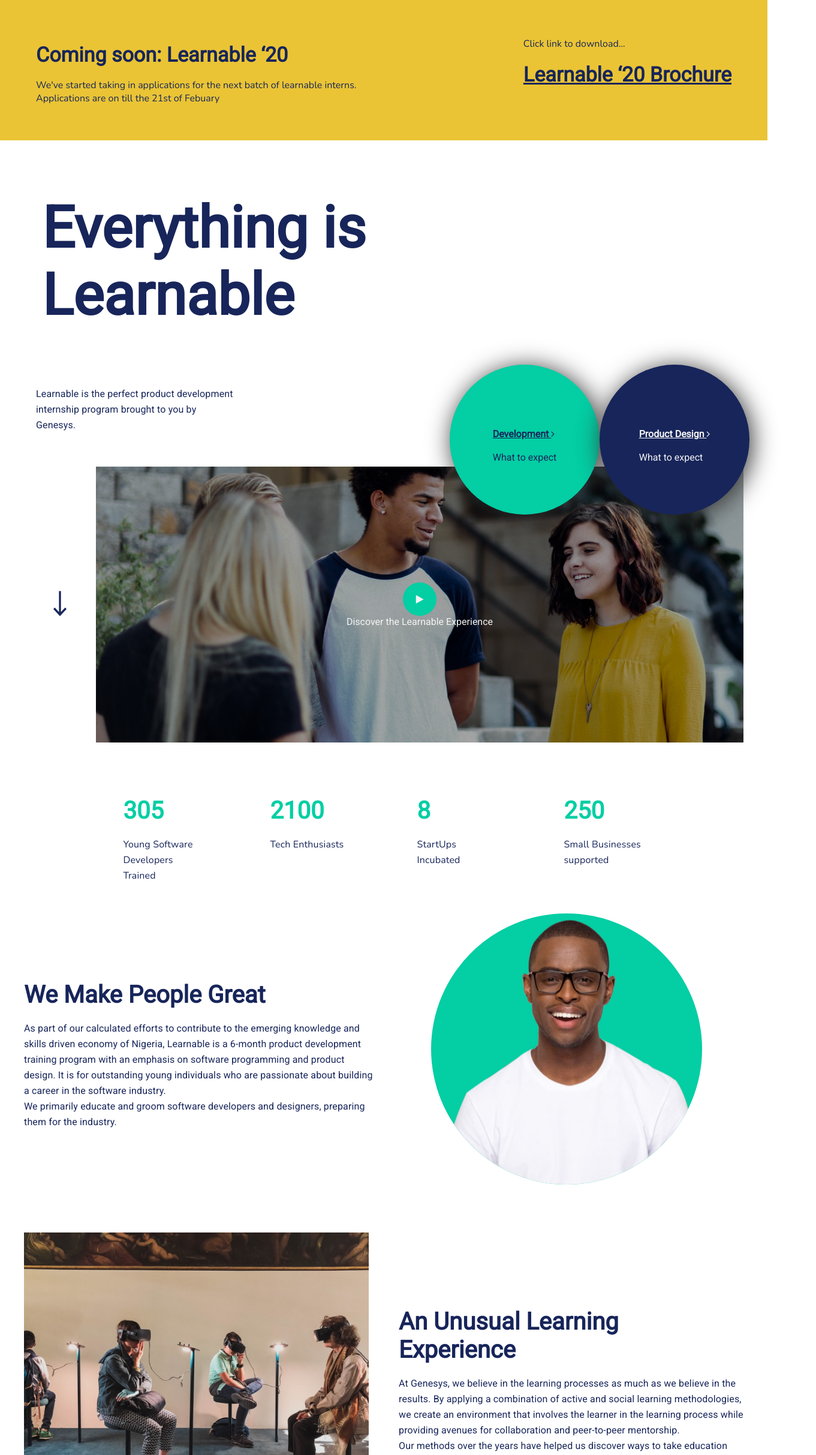
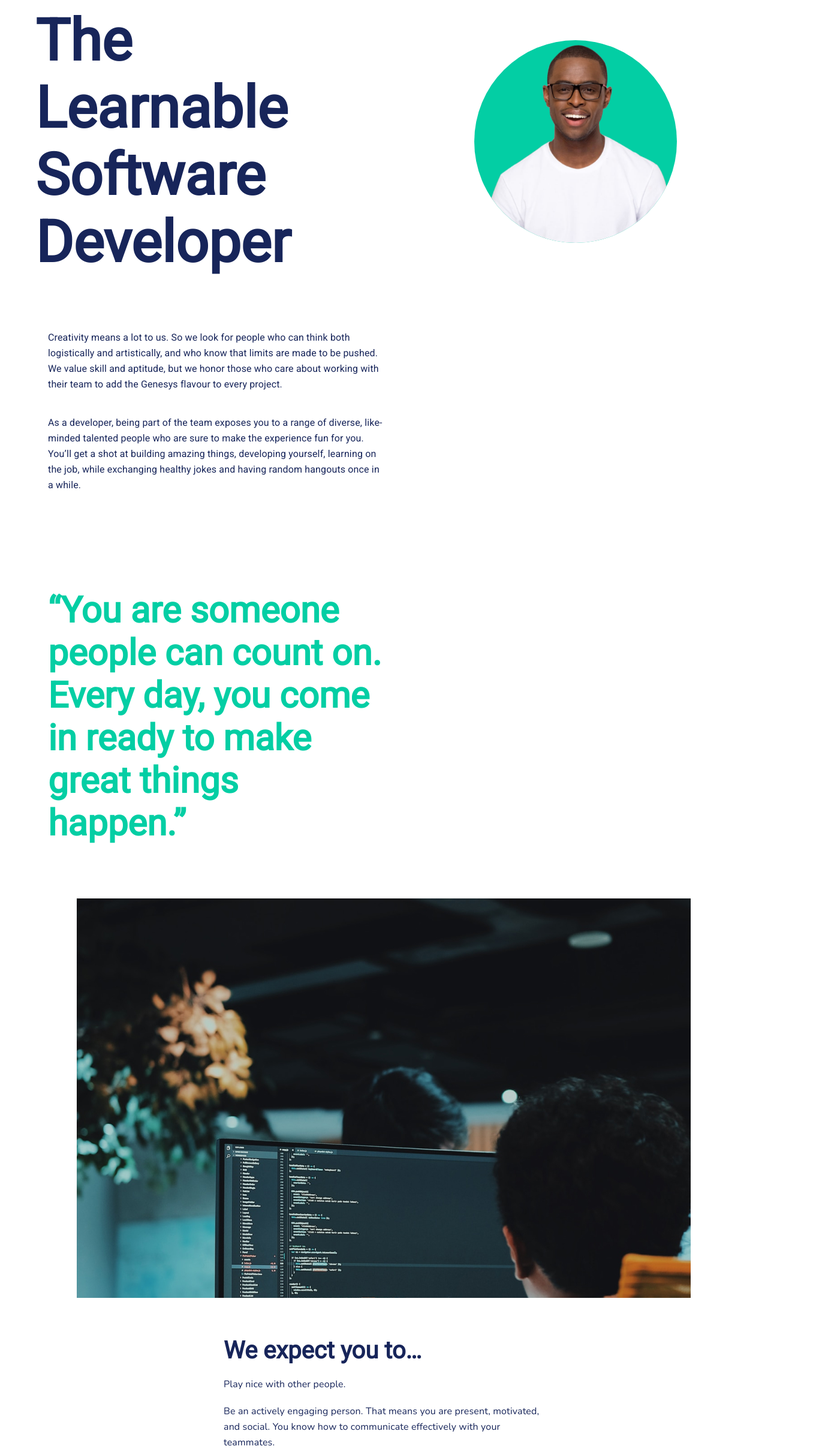
Before and after one commit to Kingscliq/learnable20show, a React (Create React App) app: page / in a window 1280 px wide. Shown: the part 200-2626 px from the top of the page at 60% size, 1361 px wide, since content can reach past the window. Built offline with nearby package versions, Linux system fonts and the light colour scheme.

Commit message:
done learnable softeare developer page

```diff
--- a/src/App.js
+++ b/src/App.js
@@ -5,6 +5,7 @@
 import SecondaryNav from './components/NavBar/SecondaryNav'
 import LandingPage from './components/Landingpage/LandingPage';
 import Learnable from './components/learnable/Learnable'
+import SoftDev from './components/learnableSoftDev/SoftDev'
 import Footer from './components/Footer/Footer'
 
 
@@ -15,7 +16,8 @@
       <Todos /> */}
       <NavBar/>
       <SecondaryNav/>
-      <Learnable/>
+      {/* <Learnable/> */}
+      <SoftDev/>
       {/* <LandingPage/> */}
       {/* <Footer/> */}
     </>
--- /dev/null
+++ b/src/components/learnableSoftDev/SoftDev.jsx
@@ -0,0 +1,86 @@
+import React from 'react'
+import '../../index.css'
+
+function SoftDev() {
+    return (
+        <>
+            <section>
+                <div className="section-column-2" style={{justifyItems: 'center'}}>
+                    <header>
+                        <h1 className="heading font-primary text-primary" style={{fontSize:'96px', maxWidth: '522px', fontWeight: '900' }}>The Learnable Software Developer</h1>
+                    </header>
+                    <figure className="profile-dev bg-tertiary">
+
+                            <img src="../images/Cutout 1.png" alt="genesys"/>
+
+                    </figure>
+                </div>
+            </section>
+
+            <section>
+                <div className="section-column-2" style={{padding: '70px 80px'}}>
+                    <article>
+                        <p className="p font-primary text-primary" >
+                             Creativity means a lot to us. So we look for people who can think both logistically and artistically, and who know that limits are made to be pushed. We value skill and aptitude, but we honor those who care about working with their team to add the Genesys flavour to every project.
+                        </p><br/><br/>
+                        <p className="p font-primary text-primary">
+                            As a developer, being part of the team exposes you to a range of diverse, like-minded talented people who are sure to make the experience fun for you. You’ll get a shot at building amazing things, developing yourself, learning on the job, while exchanging healthy jokes and having random hangouts once in a while.
+                        </p>
+
+                    </article>
+                </div>
+                <div></div>
+            </section>
+            <section>
+                <div className="section-column-2" style={{padding: '70px 80px'}}>
+                    <article>
+                        <p className="heading font-primary text-tertiary" style={{fontSize: '60px'}}>“You are someone people can count on. Every day, you come in ready to make great things happen.”</p>
+                    </article>
+                </div>
+                <div></div>
+            </section>
+            <section>
+                <div style={{alignItems: 'center', justifyContent: 'center', display: 'flex'}}>
+                    <figure>
+                        <img src="../images/Photo (5).jpg" alt="genesys"/>
+                    </figure>
+
+                </div>
+
+            </section>
+
+            <section>
+                <div style={{width:'534px', margin: '40px auto'}}>
+                    <header>
+                    <h1 className="heading font-primary text-primary">We expect you to…</h1>
+                    </header>
+                    <article>
+                        <p className="p text-primary font-secondary"> Play nice with other people.</p> <br/>
+
+                        <p className="p text-primary font-secondary">Be an actively engaging person. That means you are present, motivated, and social. You know how to communicate effectively with your teammates.</p>
+                        <br/>
+                        <p className="p text-primary font-secondary">
+                        Love to code. You understand the basics of programming and object-oriented design and development.
+                        </p>
+                        <br/>
+
+                        <p className="p text-primary font-secondary">Have an eye for detail. Your keen observation helps you catch discrepancies and fix them quickly.</p>
+                        <br/>
+                        <p className="p text-primary font-secondary">
+                            Be innately curious. Your love for technology is insatiable, so you’re always researching and experimenting. Learning new technical skills while on the job is something you look forward to.
+                        </p>
+                        <br/>
+
+                        <p className="p text-primary font-secondary">
+                        Appreciate good design. You want to make something that doesn't just work flawlessly but looks amazing.
+                        </p>
+
+                    </article>
+                </div>
+
+            </section>
+        </>
+    )
+}
+
+export default SoftDev
--- a/src/index.css
+++ b/src/index.css
@@ -77,7 +77,8 @@
  }
  .heading{
    font-size: 2.5em;
-   padding: 20px 0px
+   padding: 20px 0px;
+   font-weight: 900;
  }
  .heading1{
   font-size:  2.125em;
@@ -191,7 +192,19 @@
     position: relative;
 
  }
+ .profile-dev{
+    height: 338px;
+    width: 338px;
+    border-radius: 50%;
+    position: relative;
+
+ }
  .profile img{
+   width: 100%;
+   height: 100%;
+   border-radius: 50%;
+ }
+ .profile-dev img{
    width: 100%;
    height: 100%;
    border-radius: 50%;
```
Also changed, not shown: src/components/learnableProdDes/ProductDes.jsx (added), 1 other file (tests, documents, lock files or other folders).
